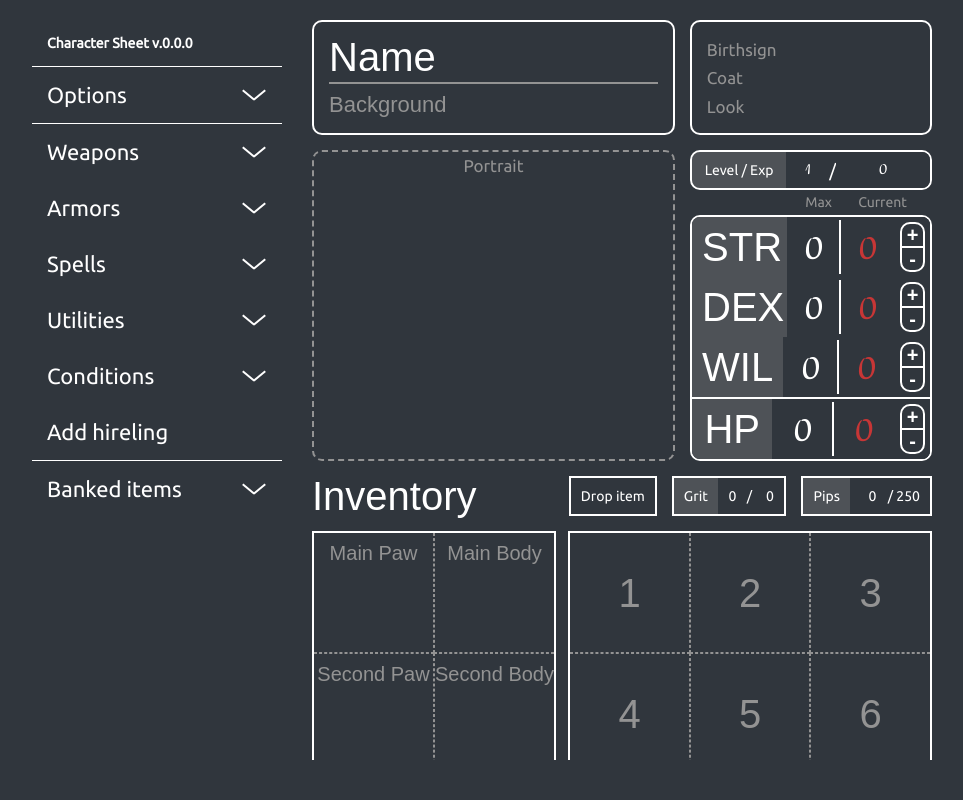
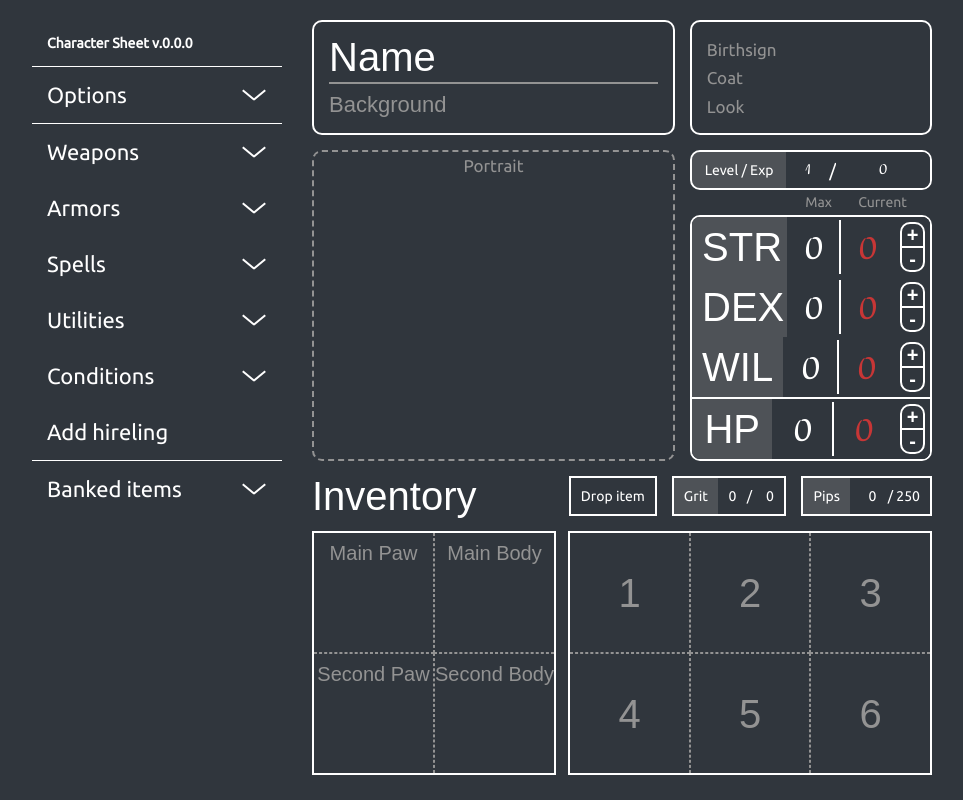
Before and after one commit to BrightsDays/mausritter-online-sheet, a Vue app: page / in a window 1280 px wide. Shown: the whole page, without its empty margins (158-1121 px from the left). Built offline with nearby package versions, Linux system fonts and the light colour scheme; a web font is replaced by a local one.

Commit message:
fix styles, update

```diff
--- a/src/App.vue
+++ b/src/App.vue
@@ -29,9 +29,9 @@ const popup = usePopupStore()//TODO Move to index
 .app {
   display: flex;
   width: 900px;
-  height: 776px;
+  height: calc(100vh - 40px);
   justify-content: space-between;
-  margin: 20px auto 0;
+  margin: 20px auto;
   font-family: 'Ubuntu', sans-serif;
   -webkit-font-smoothing: antialiased;
   -moz-osx-font-smoothing: grayscale;
--- a/src/components/CharacterList.vue
+++ b/src/components/CharacterList.vue
@@ -20,7 +20,7 @@ import CharacterHirelings from "./sheet/CharacterHirelings.vue";
   display: flex;
   flex-direction: column;
   gap: 15px;
-  max-height: calc(100vh - 60px);
+  max-height: 100%;
   overflow: scroll;
 }
 </style>
--- a/src/components/MainMenu.vue
+++ b/src/components/MainMenu.vue
@@ -108,7 +108,7 @@ const addHireling = () => popup.setPopup('addHireling')
 <style lang="scss">
 .menu {
   width: 250px;
-  max-height: calc(100vh - 60px);
+  max-height: 100%;
   overflow: scroll;
 
   &__header {
```
Also changed, not shown: package.json (+14 -14 lines), 1 other file (tests, documents, lock files or other folders).
